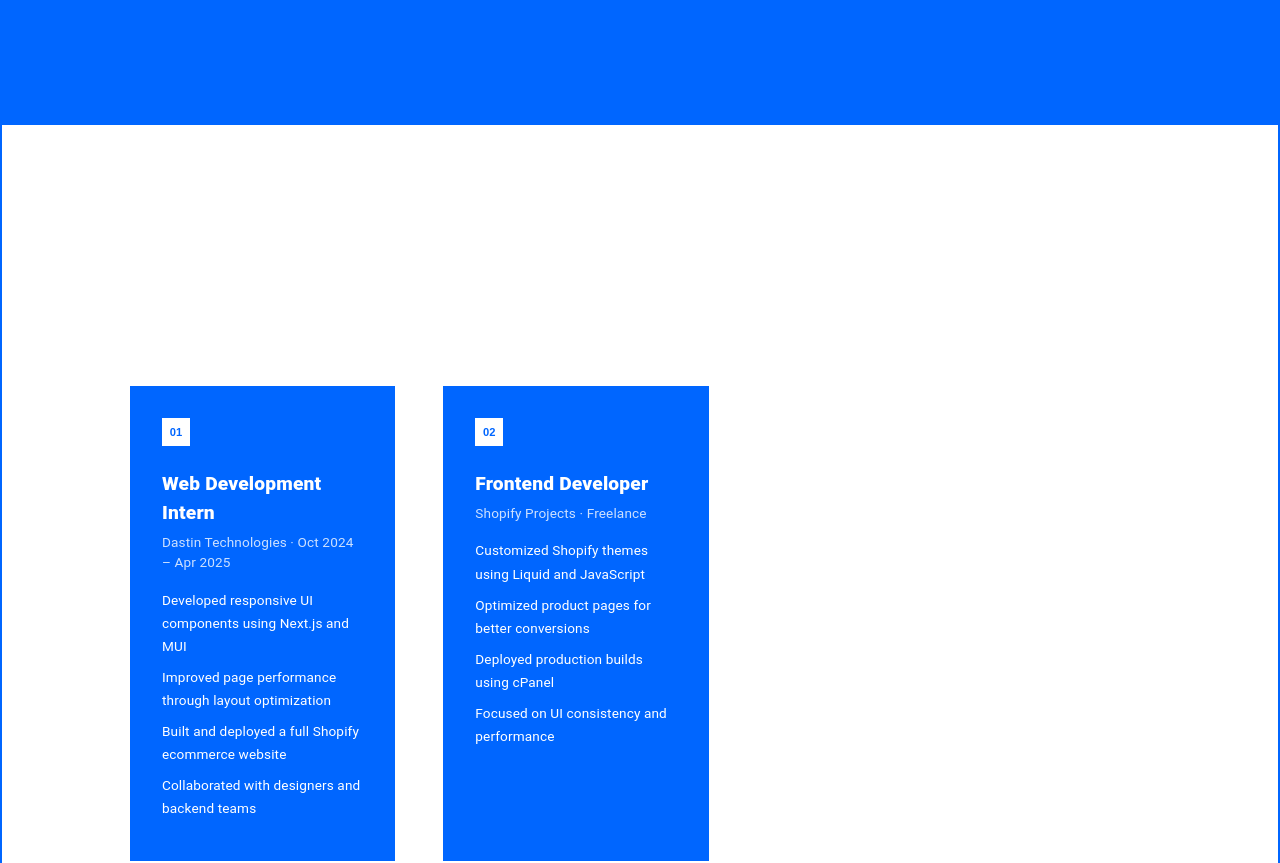
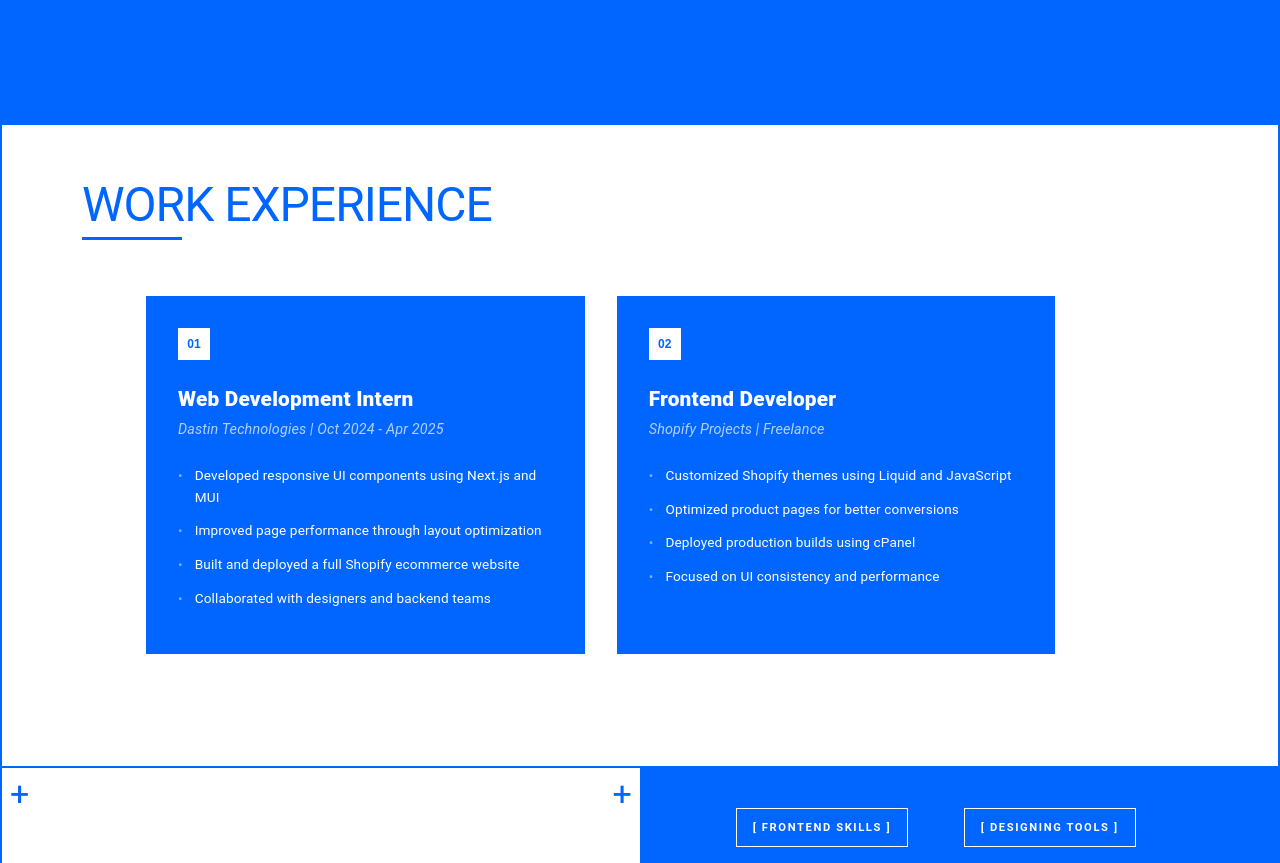
Before and after one commit to vishalsaraha/portfolio, a Next.js app: page /home in a window 1280 px wide. Shown: the part 1860-2723 px from the top of the page. Built offline with nearby package versions, Linux system fonts and the light colour scheme.

Commit message:
fixed the size

```diff
--- a/app/home/page.tsx
+++ b/app/home/page.tsx
@@ -187,7 +187,7 @@ export default function BasicGrid() {
             size={{ lg: 6, md:12 }}
             sx={{
               position: "relative",
-              borderRight: 2,
+
               borderColor: "#0066FF",
               color: "#0066FF",
             }}
--- a/app/pages/experience.tsx
+++ b/app/pages/experience.tsx
@@ -7,7 +7,7 @@ const experienceData = [
     step: "01",
     role: "Web Development Intern",
     company: "Dastin Technologies",
-    duration: "Oct 2024 – Apr 2025",
+    duration: "Oct 2024 - Apr 2025",
     points: [
       "Developed responsive UI components using Next.js and MUI",
       "Improved page performance through layout optimization",
@@ -31,61 +31,65 @@ const experienceData = [
 
 export default function ExperiencePage() {
   return (
-    /* 🔵 BLUE SECTION */
-    <Box
-      sx={{
-        px: { xs: 2, md: 10 },
-      }}
-    >
-      {/* TITLE */}
+    <Box sx={{ px: { xs: 2, md: 10 }, py: 6 }}>
+      {/* PAGE TITLE */}
       <Typography
+        variant="h5"
         sx={{
-          fontSize: { xs: "2rem", md: "2.8rem" },
-          fontWeight: 800,
-          mb: 10,
-          color: "#fff",
+          fontSize: { xs: "2rem", md: "3rem" },
+          color: "#0066FF",
+          textTransform: "uppercase",
+          letterSpacing: -1,
         }}
       >
-        Experience
+        Work Experience
       </Typography>
 
-      {/* TIMELINE */}
+      {/* TIMELINE DECORATION - Reduced mb from 10 to 3 */}
       <Box
         sx={{
-          mb: 8,
-          height: 2,
-          backgroundColor: "rgba(255,255,255,0.5)",
+          mb: 3,
+          height: 3,
+          width: "100px",
+          backgroundColor: "#0066FF",
         }}
       />
 
-      {/* ⚪ WHITE BACKGROUND STRIP */}
+      {/* ⚪ WHITE CONTENT AREA */}
       <Box
         sx={{
           backgroundColor: "#fff",
-          px: { xs: 2, md: 6 },
-          py: 6,
+          px: { xs: 3, md: 8 },
+          pt: 4, // Reduced top padding to close the gap
+          pb: 8,
+          borderRadius: "4px",
         }}
       >
-        <Grid container spacing={6}>
+        <Grid container spacing={4}>
           {experienceData.map((item) => (
-            <Grid size={{ xs: 12, md: 4 }} key={item.step}>
+            <Grid size={{ xs: 12, md: 6, lg: 6 }} key={item.step}>
               {/* 🔵 CARD */}
               <Box
                 sx={{
                   backgroundColor: "#0066FF",
                   p: 4,
                   height: "100%",
+                  transition: "transform 0.3s ease, box-shadow 0.3s ease",
+                  "&:hover": {
+                    transform: "translateY(-5px)",
+                    boxShadow: "0px 10px 20px rgba(0,102,255,0.2)",
+                  },
                 }}
               >
-                {/* STEP */}
+                {/* STEP INDICATOR */}
                 <Box
                   sx={{
-                    width: 28,
-                    height: 28,
+                    width: 32,
+                    height: 32,
                     backgroundColor: "#fff",
                     color: "#0066FF",
-                    fontSize: "0.7rem",
-                    fontWeight: 800,
+                    fontSize: "0.75rem",
+                    fontWeight: 900,
                     display: "flex",
                     alignItems: "center",
                     justifyContent: "center",
@@ -98,7 +102,7 @@ export default function ExperiencePage() {
                 {/* ROLE */}
                 <Typography
                   sx={{
-                    fontSize: "1.2rem",
+                    fontSize: "1.3rem",
                     fontWeight: 800,
                     color: "#fff",
                     mb: 0.5,
@@ -107,26 +111,34 @@ export default function ExperiencePage() {
                   {item.role}
                 </Typography>
 
-                {/* META */}
+                {/* COMPANY & DATE */}
                 <Typography
                   sx={{
-                    fontSize: "0.85rem",
-                    color: "rgba(255,255,255,0.8)",
-                    mb: 2,
+                    fontSize: "0.9rem",
+                    color: "rgba(255,255,255,0.7)",
+                    mb: 3,
+                    fontStyle: "italic",
                   }}
                 >
-                  {item.company} · {item.duration}
+                  {item.company} | {item.duration}
                 </Typography>
 
-                {/* POINTS */}
+                {/* DETAILS */}
                 {item.points.map((point, index) => (
                   <Typography
                     key={index}
                     sx={{
                       fontSize: "0.85rem",
-                      lineHeight: 1.7,
+                      lineHeight: 1.6,
                       color: "#fff",
-                      mb: 1,
+                      mb: 1.5,
+                      display: "flex",
+                      alignItems: "flex-start",
+                      "&::before": {
+                        content: '"•"',
+                        marginRight: "12px",
+                        color: "rgba(255,255,255,0.5)",
+                      },
                     }}
                   >
                     {point}
```
